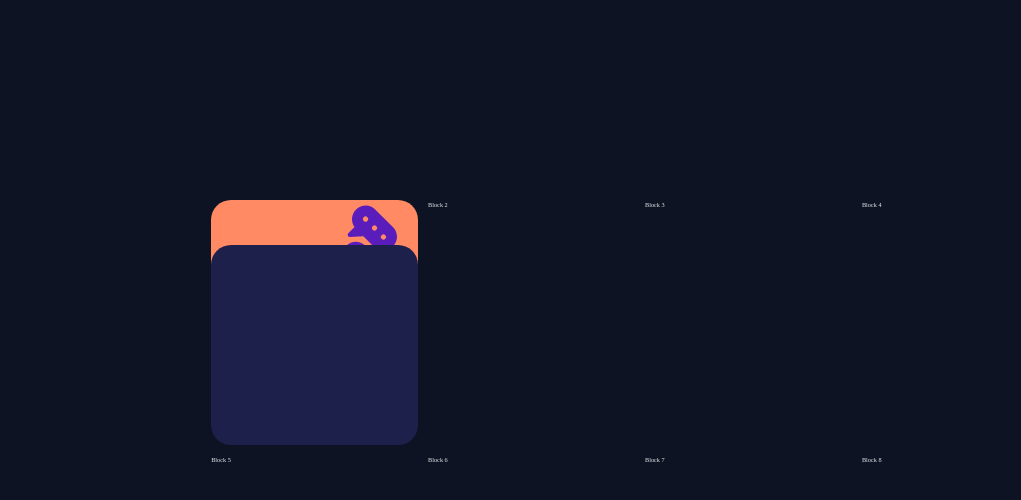
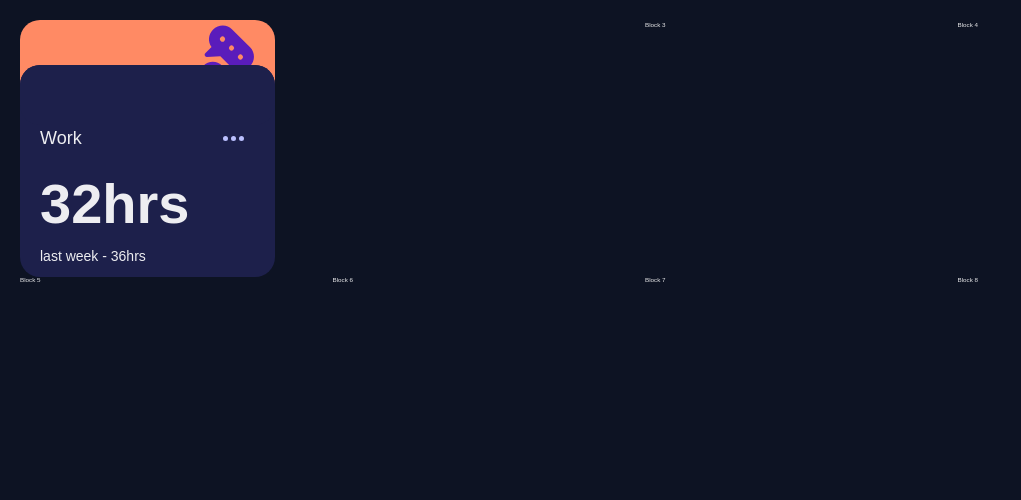
Before and after one commit to dors001/TimeTrackingDashboard, a React (Vite) app in the folder Time Tracking Dashboard/: page / in a window 1280 px wide. Shown: the top 500 px of the page, without its empty margins (0-1021 px from the left). Built offline with nearby package versions, Linux system fonts and the light colour scheme.

Commit message:
Define CardContent component

```diff
--- a/Time Tracking Dashboard/src/App.tsx
+++ b/Time Tracking Dashboard/src/App.tsx
@@ -2,9 +2,10 @@ import { Box, Grid, GridItem } from "@chakra-ui/react";
 import "./index.css";
 import data from "./data.json";
 import CardContainer from "./Components/CardContainer";
+import CardContent from "./Components/CardContent";
 
 function App() {
-  const cardColor = data.cards.map((c) => c.backgroundColor);
+  const cardColor = data.cards[0];
   console.log(cardColor);
   return (
     <>
@@ -15,17 +16,18 @@ function App() {
           md: "repeat(4, 1fr)",
         }}
         gap={4}
-        margin="25vh 16.5vw"
+        margin="2rem"
       >
-        <GridItem>
+        <GridItem w="100%" h="245px">
           <CardContainer
             CardBgGradient="linear-gradient(180deg, rgb(255, 138, 100, 1) 26%, rgba(18,23,37,0) 78%)"
             CardImg="./src/assets/icon-social.svg"
-          />
+          >
+              <CardContent />
+          </CardContainer>
         </GridItem>
         <GridItem>
           <Box w="100%" h="245px">
-            Block 2
           </Box>
         </GridItem>
         <GridItem>
--- a/Time Tracking Dashboard/src/Components/CardContainer.tsx
+++ b/Time Tracking Dashboard/src/Components/CardContainer.tsx
@@ -1,16 +1,29 @@
-import { Box, Image } from "@chakra-ui/react";
+import { Box, Image, Show } from "@chakra-ui/react";
 
 interface Props {
   CardBgGradient: string;
   CardImg: string;
+  children: React.ReactElement;
 }
 
-const CardContainer = ({ CardBgGradient, CardImg }: Props) => {
+const CardContainer = ({ CardBgGradient, CardImg, children }: Props) => {
   return (
     <>
+      <Show breakpoint="(max-width: 767px)">
+        <Box
+          borderBottomRadius="2rem"
+          borderTopRadius="2rem"
+          bgGradient={CardBgGradient}
+        >
+          <Box w="100%" h="40px">
+            <Image src={CardImg} float="right" paddingRight="1.5rem" />
+          </Box>
+          {children}
+        </Box>
+      </Show>
+      <Show breakpoint="(min-width: 768px)">
         <Box
           maxW="255px"
-        h="245px"
           borderBottomRadius="2rem"
           borderTopRadius="2rem"
           bgGradient={CardBgGradient}
@@ -20,13 +33,15 @@ const CardContainer = ({ CardBgGradient, CardImg }: Props) => {
           </Box>
           <Box
             w="100%"
-          h="200px"
             backgroundColor="#1d204b"
             position="relative"
             zIndex={1}
             borderRadius="2rem"
-        ></Box>
+          >
+            {children}
           </Box>
+        </Box>
+      </Show>
     </>
   );
 };
--- /dev/null
+++ b/Time Tracking Dashboard/src/Components/CardContent.tsx
@@ -0,0 +1,80 @@
+import { Box, Flex, Text } from "@chakra-ui/layout";
+import { Image, Show } from "@chakra-ui/react";
+
+const CardContent = () => {
+  return (
+    <>
+      <Box
+        backgroundColor="#1d204b"
+        position="relative"
+        zIndex={1}
+        borderRadius="2rem"
+        padding="3rem"
+      >
+        <Show breakpoint="(max-width: 767px)">
+          <Flex
+            justifyContent="space-between"
+            placeSelf="center"
+            width="100%"
+            paddingBottom="1rem"
+            marginBottom="1rem"
+          >
+            <Text
+              width="100%"
+              fontSize="1.8rem"
+              fontWeight="normal"
+              display="inline-box"
+            >
+              Work
+            </Text>
+            <Image
+              src="./src/assets/icon-ellipsis.svg"
+              display="box"
+              margin="0 auto"
+              alignSelf="center"
+            />
+          </Flex>
+          <Flex width="100%" justifyContent="space-between">
+            <Text fontSize="2.8rem" fontWeight="bold" display="inline">
+              32hrs
+            </Text>
+            <Text fontSize="1.3rem" fontWeight="light" paddingTop="1.5rem">
+              last week - 36hrs
+            </Text>
+          </Flex>
+        </Show>
+      </Box>
+      <Show breakpoint="(min-width: 768px)">
+        <Flex width="80%" marginLeft="2rem">
+          <Text
+            width="100%"
+            fontSize="1.8rem"
+            fontWeight="normal"
+            display="inline-box"
+          >
+            Work
+          </Text>
+          <Image
+            src="./src/assets/icon-ellipsis.svg"
+            display="box"
+            margin="0 auto"
+            alignSelf="center"
+          />
+        </Flex>
+        <Text
+          fontSize="5.6rem"
+          fontWeight="bold"
+          marginLeft="2rem"
+          marginTop="1rem"
+        >
+          32hrs
+        </Text>
+        <Text fontSize="1.4rem" fontWeight="light" marginLeft="2rem" paddingBottom="1rem">
+          last week - 36hrs
+        </Text>
+      </Show>
+    </>
+  );
+};
+
+export default CardContent;
--- a/Time Tracking Dashboard/src/theme.tsx
+++ b/Time Tracking Dashboard/src/theme.tsx
@@ -11,7 +11,7 @@ const theme = extendTheme({
       "html, body": {
         backgroundColor: "#0d1323",
         fontSize: "62.5%",
-        fontFamily: "Rubik"
+        fontFamily: "Rubik, sans-serif",
       },
     },
   },
```
Also changed, not shown: Time Tracking Dashboard/src/Components/Cards.tsx (added, +12 -0 lines). Lines whose indentation alone changed are shown as unchanged.
